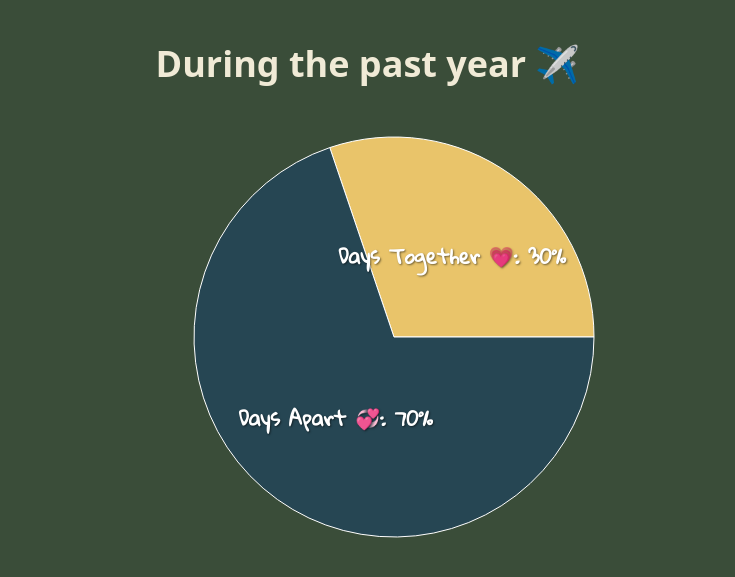
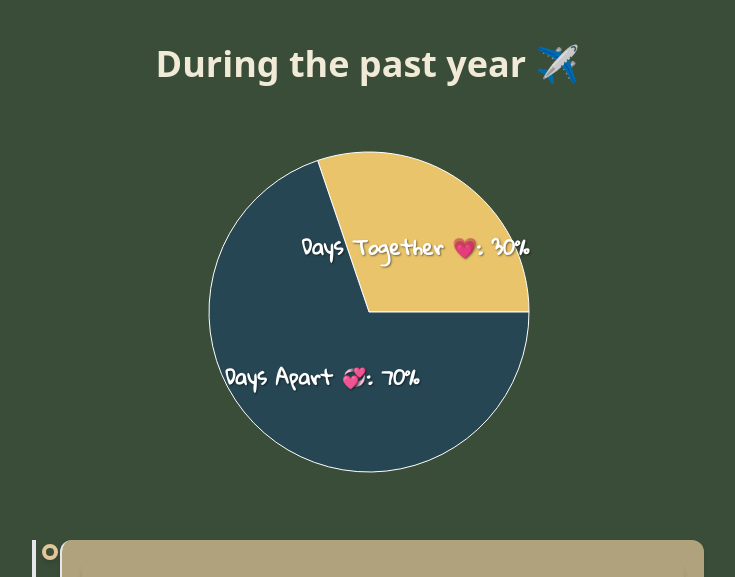
Before and after one commit to xinranyu33/25_Z_Bday, a React (Create React App) app: page / in a window 1280 px wide. Shown: the part 820-1397 px from the top of the page, without its empty margins (272-1007 px from the left). Built offline with nearby package versions, Linux system fonts and the light colour scheme; grey boxes are pictures that could not be loaded.

Commit message:
update pie chart size and deploy

```diff
--- a/src/App.js
+++ b/src/App.js
@@ -60,7 +60,7 @@ const renderCustomizedLabel = ({
 
 export const TogetherPie = () => (
   <div className="w-full max-w-md mx-auto my-12 text-center">
-    <ResponsiveContainer width={500} height={410}>
+    <ResponsiveContainer width={450} height={360}>
       <PieChart>
         <Pie
           data={togetherData}
@@ -68,7 +68,7 @@ export const TogetherPie = () => (
           nameKey="name"
           cx="50%"
           cy="50%"
-          outerRadius={200}
+          outerRadius={160}
           labelLine={false}
           label={renderCustomizedLabel}
           isAnimationActive={true}
```
Also changed, not shown: 8 other files (tests, documents, lock files or other folders).
